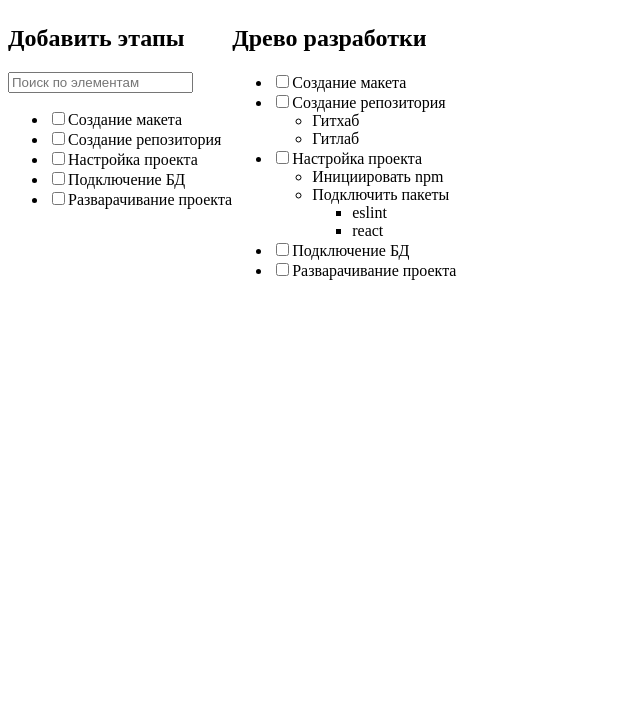
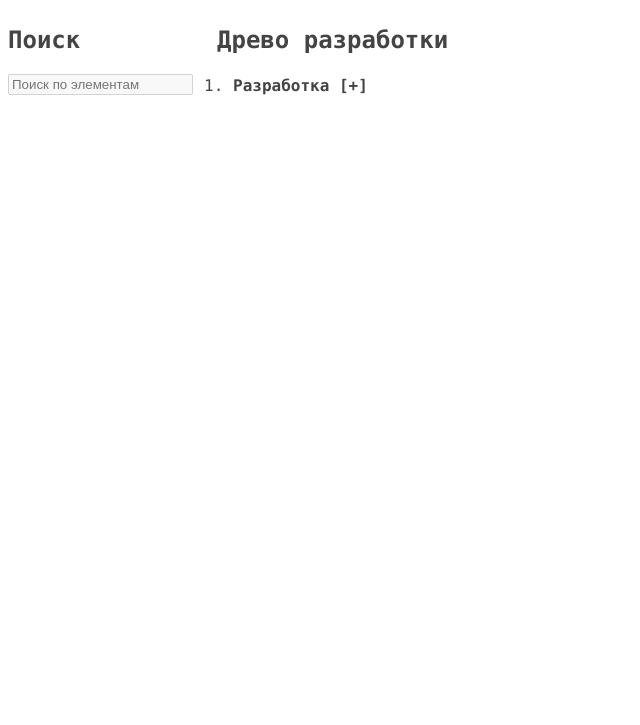
Before and after one commit to Lyumih/dev-todo, a plain HTML site: page todo.html in a window 1280 px wide. Shown: the part 75-800 px from the top of the page, without its empty margins (0-640 px from the left). Drawn offline with Linux system fonts and the light colour scheme.

Commit message:
feat(web): add tree in js

```diff
--- /dev/null
+++ b/css/todo.css
@@ -0,0 +1,7 @@
+.d-flex {
+  display: flex;
+}
+
+.mr-3 {
+  margin-right: 1.5em;
+}
--- /dev/null
+++ b/css/tree.css
@@ -0,0 +1,15 @@
+body {
+  font-family: Menlo, Consolas, monospace;
+  color: #444;
+}
+.item {
+  cursor: pointer;
+}
+.bold {
+  font-weight: bold;
+}
+ul {
+  padding-left: 1em;
+  line-height: 1.5em;
+  list-style-type: dot;
+}
--- a/js/todo.js
+++ b/js/todo.js
@@ -1,11 +1,71 @@
-let app = new Vue({
-  el: '#app',
-  data: {
-    todos: [
-      'Todo 1',
-      'Todo 2',
-      ['Todo 2-1', 'Todo 2-2', ['Todo 2-2-1', 'Todo 2-2-2']],
-      'Todo 3-1'
-    ]
+// demo data
+var treeData = {
+  name: 'Разработка',
+  children: [
+    { name: 'Создание макета' },
+    { name: 'Создание репозитория' },
+    {
+      name: 'Настройка проекта',
+      children: [
+        {
+          name: 'Инициировать npm'
+        },
+        {
+          name: 'Подключить пакеты',
+          children: [{ name: 'eslint' }, { name: 'react' }]
+        },
+        { name: 'Тестовый запуск' }
+      ]
+    }
+  ]
+};
+
+// define the tree-item component
+Vue.component('tree-item', {
+  template: '#item-template',
+  props: {
+    item: Object
+  },
+  data: function() {
+    return {
+      isOpen: false
+    };
+  },
+  computed: {
+    isFolder: function() {
+      return this.item.children && this.item.children.length;
+    }
+  },
+  methods: {
+    toggle: function() {
+      if (this.isFolder) {
+        this.isOpen = !this.isOpen;
+      }
+    },
+    makeFolder: function() {
+      if (!this.isFolder) {
+        this.$emit('make-folder', this.item);
+        this.isOpen = true;
+      }
+    }
   }
 });
+
+// boot up the demo
+var demo = new Vue({
+  el: '#demo',
+  data: {
+    treeData: treeData
+  },
+  methods: {
+    makeFolder: function(item) {
+      Vue.set(item, 'children', []);
+      this.addItem(item);
+    },
+    addItem: function(item) {
+      item.children.push({
+        name: 'new stuff'
+      });
+    }
+  }
+});
--- a/todo.css
+++ /dev/null
@@ -1,3 +0,0 @@
-.d-flex {
-  display: flex;
-}
--- a/todo.html
+++ b/todo.html
@@ -4,7 +4,8 @@
     <meta charset="UTF-8" />
     <meta name="viewport" content="width=device-width, initial-scale=1.0" />
     <meta http-equiv="X-UA-Compatible" content="ie=edge" />
-    <link rel="stylesheet" href="todo.css" />
+    <link rel="stylesheet" href="css/todo.css" />
+    <link rel="stylesheet" href="css/tree.css" />
     <script src="js/vue.js"></script>
     <script defer src="js/todo.js"></script>
     <title>Dev ToDo</title>
@@ -15,47 +16,52 @@
     </header>
     <div class="d-flex" id="app">
       <!-- БОКОВОЕ МЕНЮ -->
-      <aside>
-        <h1>Добавить этапы</h1>
+      <aside class="mr-3">
+        <h1>Поиск</h1>
         <!-- ПОИСК ПО ЭЛЕМЕНТАМ -->
         <div>
-          <input type="search" placeholder="Поиск по элементам" />
+          <input type="search" placeholder="Поиск по элементам" disabled />
         </div>
-        <ul>
-          <li><input type="checkbox" name="" id="" />Создание макета</li>
-          <li><input type="checkbox" name="" id="" />Создание репозитория</li>
-          <li><input type="checkbox" name="" id="" />Настройка проекта</li>
-          <li><input type="checkbox" name="" id="" />Подключение БД</li>
-          <li><input type="checkbox" name="" id="" />Разварачивание проекта</li>
-        </ul>
       </aside>
       <!-- Конетент -->
       <main>
         <h2>Древо разработки</h2>
         <!-- СПИСОК  -->
         <div>
-          <ul>
-            <li><input type="checkbox" name="" id="" />Создание макета</li>
-            <li><input type="checkbox" name="" id="" />Создание репозитория</li>
-            <ul>
-              <strong></strong>
-              <li>Гитхаб</li>
-              <li>Гитлаб</li>
-            </ul>
-            <li><input type="checkbox" name="" id="" />Настройка проекта</li>
-            <ul>
-              <li>Инициировать npm</li>
-              <li>Подключить пакеты</li>
-              <ul>
-                <li>eslint</li>
-                <li>react</li>
+          <!-- Dynamic Tree -->
+          <script type="text/x-template" id="item-template">
+
+            <li>
+              <div
+                :class="{bold: isFolder}"
+                @click="toggle"
+                @dblclick="makeFolder"
+              >
+                {{ item.name }}
+                <span v-if="isFolder">[{{ isOpen ? '-' : '+' }}]</span>
+              </div>
+              <ul v-show="isOpen" v-if="isFolder">
+                <tree-item
+                  class="item"
+                  v-for="(child, index) in item.children"
+                  :key="index"
+                  :item="child"
+                  @make-folder="$emit('make-folder', $event)"
+                  @add-item="$emit('add-item', $event)"
+                ></tree-item>
+                <li class="add" @click="$emit('add-item', item)">+</li>
               </ul>
-            </ul>
+            </li>
+          </script>
 
-            <li><input type="checkbox" name="" id="" />Подключение БД</li>
-            <li>
-              <input type="checkbox" name="" id="" />Разварачивание проекта
-            </li>
+          <!-- the demo root element -->
+          <ul id="demo">
+            <tree-item
+              class="item"
+              :item="treeData"
+              @make-folder="makeFolder"
+              @add-item="addItem"
+            ></tree-item>
           </ul>
         </div>
       </main>
```
